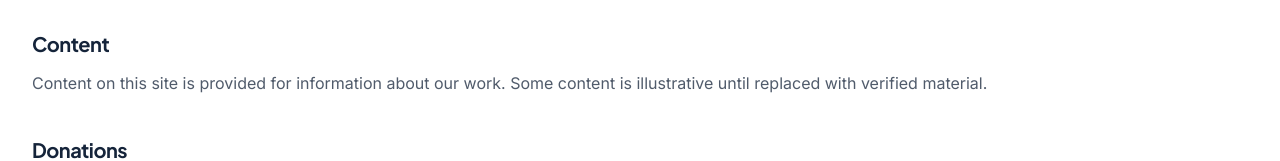
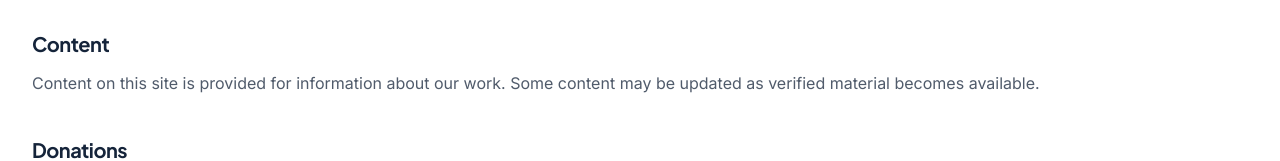
Before and after one commit to bethkimani/initiative-for-needy-cbo, a Next.js app in the folder frontend/: page /terms in a window 1280 px wide. Shown: the part 469-630 px from the top of the page. Built offline with nearby package versions, Linux system fonts and the light colour scheme.

Commit message:
Remove Illustrative photo labels from image cards

```diff
--- a/frontend/src/components/PolicyContent.tsx
+++ b/frontend/src/components/PolicyContent.tsx
@@ -21,7 +21,7 @@ const content: Record<PolicyKind, {title: string;sections: {heading: string;body
     title: 'Terms of Use',
     sections: [
     { heading: 'Using this website', body: 'Placeholder terms describing acceptable use of this website, to be reviewed and approved by the organization.' },
-    { heading: 'Content', body: 'Content on this site is provided for information about our work. Some content is illustrative until replaced with verified material.' },
+    { heading: 'Content', body: 'Content on this site is provided for information about our work. Some content may be updated as verified material becomes available.' },
     { heading: 'Donations', body: 'Donation terms will be published once a payment provider is connected.' }]
 
   },
--- a/frontend/src/data/gallery.ts
+++ b/frontend/src/data/gallery.ts
@@ -9,11 +9,11 @@ export const galleryItems: GalleryItem[] = [
 { photo: images.volunteersOffice, category: 'Our Team', caption: 'Volunteers outside the organization’s office' },
 { photo: images.ceoFeeding, category: 'Outreach', caption: 'Children enjoying a meal during community outreach' },
 { photo: images.ceo, category: 'Outreach', caption: 'Community outreach and support' },
-{ photo: images.heroCommunity, category: 'Illustrative', caption: 'Illustrative: community outreach' },
-{ photo: images.heroEducation, category: 'Illustrative', caption: 'Illustrative: education support' },
-{ photo: images.causeHealth, category: 'Illustrative', caption: 'Illustrative: community health' },
-{ photo: images.causeYouth, category: 'Illustrative', caption: 'Illustrative: youth skills' },
-{ photo: images.blogEvent, category: 'Illustrative', caption: 'Illustrative: community event' }];
+{ photo: images.heroCommunity, category: 'Outreach', caption: 'Community outreach' },
+{ photo: images.heroEducation, category: 'Education', caption: 'Education support' },
+{ photo: images.causeHealth, category: 'Community Support', caption: 'Community health' },
+{ photo: images.causeYouth, category: 'Education', caption: 'Youth skills training' },
+{ photo: images.blogEvent, category: 'Outreach', caption: 'Community event' }];
 
 
-export const galleryCategories = ['All', 'Outreach', 'Community Support', 'Our Team', 'Illustrative'];
+export const galleryCategories = ['All', 'Outreach', 'Community Support', 'Our Team', 'Education'];
```
